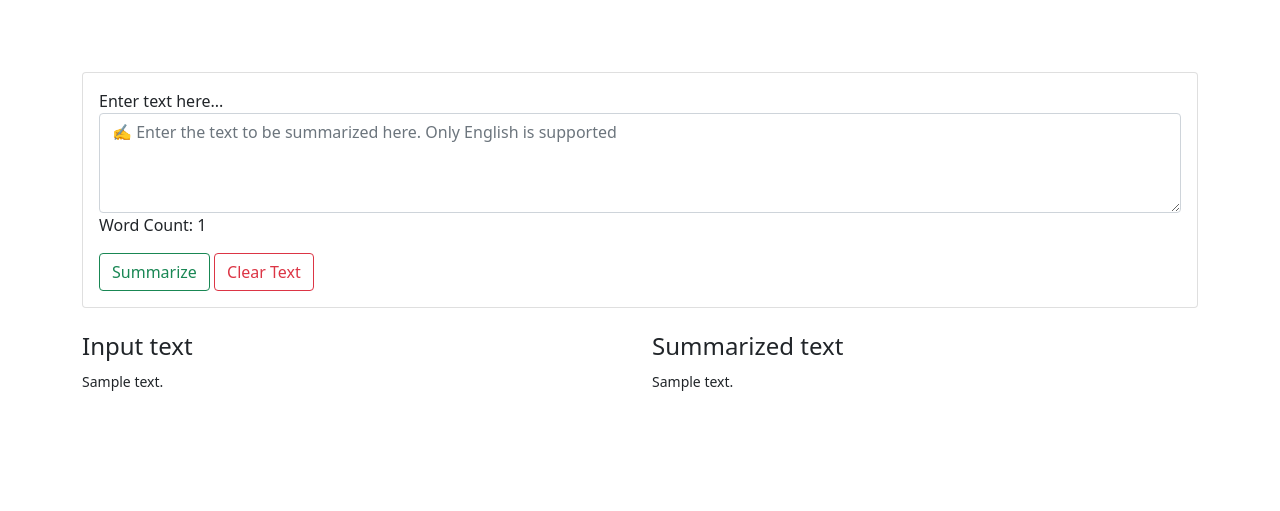
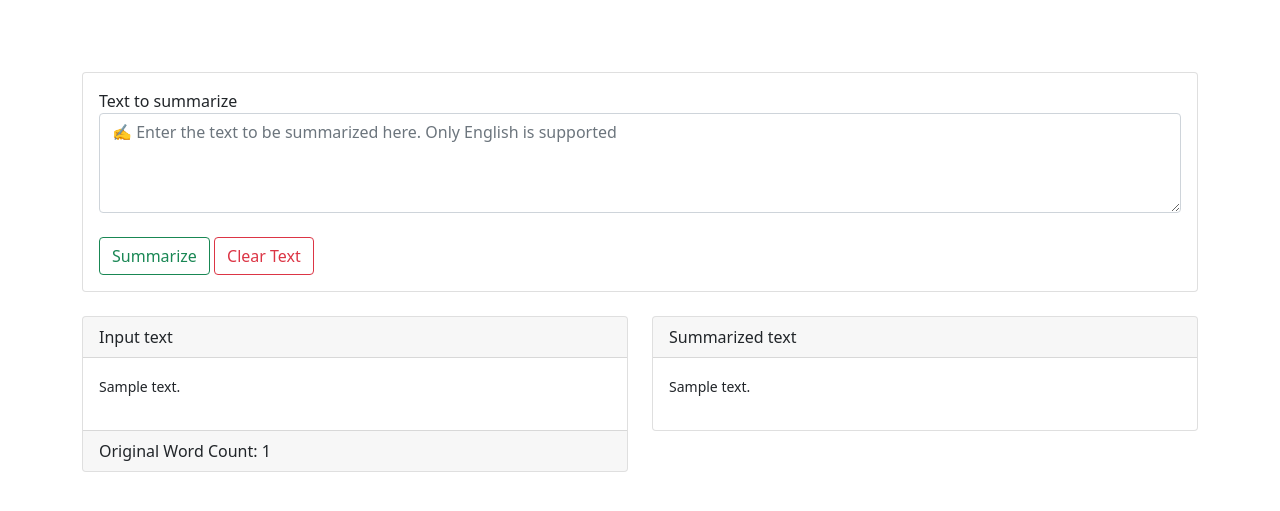
Before and after one commit to sanjivch/NLP-Text-Summarizer, a Flask app: template templates/index.html in a window 1280 px wide. Shown: the part 56-567 px from the top of the page. Run offline with Flask 2, Linux system fonts and the light colour scheme; the template is opened without the code that fills it: most values are stand-ins (such as "Sample title", 1, 10 or a date in 2020).

Commit message:
minor modification to app

```diff
--- a/templates/index.html
+++ b/templates/index.html
@@ -22,17 +22,7 @@
                 <span class="navbar-toggler-icon"></span>
             </button>
             <div class="collapse navbar-collapse" id="navbarText">
-                <!-- <ul class="navbar-nav me-auto mb-2 mb-lg-0">
-                    <li class="nav-item">
-                        <a class="nav-link active" aria-current="page" href="#">🏡 Home</a>
-                    </li>
-                    <li class="nav-item">
-                <a class="nav-link" href="#">Features</a>
-              </li>
-              <li class="nav-item">
-                <a class="nav-link" href="#">Pricing</a>
-              </li>
-                </ul>-->
+
                 <span class="navbar-text">
                     <a href="https://github.com/sanjivch/NLP-Text-Summarizer">GitHub/sanjivch</a>
                 </span>
@@ -47,12 +37,12 @@
             <div class="card-body">
                 <form method="POST" action="/summarize_text">
                 <div class="form">
-                    <label for="floatingTextarea2">Enter text here...</label>
+                    <label for="floatingTextarea2">Text to summarize</label>
                     <textarea name="input-text" class="form-control" placeholder="✍️ Enter the text to be summarized here. Only English is supported" id="floatingTextarea2"
                         style="height: 100px"></textarea>
-                    <p>Word Count: {{ word_count }}</p>
+
                 </div>
-
+               <br>
 
                 <button type="submit" class="btn btn-outline-success">Summarize</button>
                 <button type="reset" class="btn btn-outline-danger">Clear Text</button>
@@ -63,12 +53,32 @@
         <br>
         <div class="row">
             <div class="col">
-                <h4>Input text</h4>
-            <p><small>{{ input_text }}</small></p>
+                <div class="card">
+                    <div class="card-header">
+                        Input text
+
+                    </div>
+                    <div class="card-body">
+                        <p><small>{{ input_text }}</small></p>
+                    </div>
+                    <div class="card-footer">
+                        Original Word Count: {{ word_count }}
+                    </div>
+                </div>
+
+
             </div>
             <div class="col">
-                <h4>Summarized text</h4>
-            <p><small>{{ summarized_text }}</small></p>
+                <div class="card">
+                    <div class="card-header">
+                        Summarized text
+                    </div>
+                    <div class="card-body">
+                        <p><small>{{ summarized_text }}</small></p>
+                    </div>
+                </div>
+
+
             </div>
         </div>
     </div>
```
